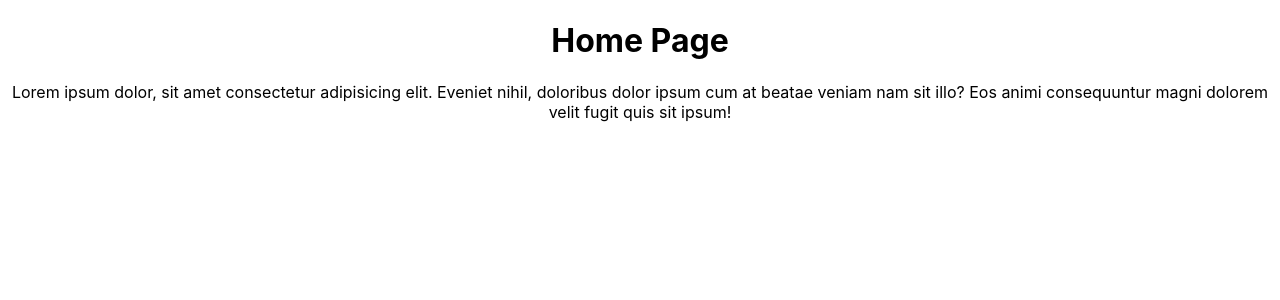
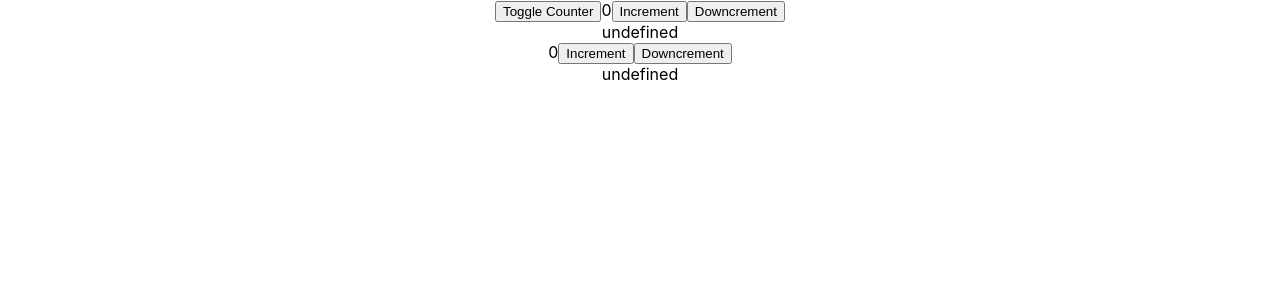
Before and after one commit to Almintas/React-Darbas, a React (Create React App) app: page / in a window 1280 px wide. Shown: the top 300 px of the page. Built offline with nearby package versions, Linux system fonts and the light colour scheme; no server answers.

Commit message:
4th commit

```diff
--- a/src/App.js
+++ b/src/App.js
@@ -1,11 +1,18 @@
+import { useState } from 'react';
 import './App.css';
-import { HomePage } from './Home Page/HomePage';
+import { Counter } from './Counter/Counter';
 
 function App() {
+  const [isCounterVisible, setIsCounterVisible] = useState(true);
+
+  const handleToggleCounter = () => {
+    setIsCounterVisible(!isCounterVisible);
+  }
   return (
     <div className="App">
-
-        <HomePage />
+      <button onClick={handleToggleCounter}>Toggle Counter</button>
+      {isCounterVisible && <Counter />}
+      <Counter />
     </div>
   );
 }
--- /dev/null
+++ b/src/Counter/Counter.jsx
@@ -0,0 +1,44 @@
+import { useEffect, useState } from "react";
+
+export const Counter = () => {
+    const [count, setCount] = useState(0); // [count, setCount]
+    const [todo, setTodo] = useState();
+    const [isLoading, setIsLoading] = useState();
+
+    const handleIncrement = () => {
+        setCount(count + 1);
+    }
+
+    const handleDowncrement = () => {
+        setCount(count - 1);
+    }
+
+    useEffect(() => {
+        setIsLoading(true);
+        fetch('https://jsonplaceholder.typicode.com/todos/1')
+            .then(response => response.json())
+            .then(json => {
+                setTodo(json);
+                setIsLoading(false);
+            })
+            .catch(() => {
+                setIsLoading(false);
+            });
+    }, []);
+
+    console.log(todo);
+
+    if (isLoading) {
+        return <div>Loading ...</div>
+    }
+
+return (
+    <>
+        <span>{count}</span>
+        <button onClick={(handleIncrement)}>Increment</button>
+        <button onClick={(handleDowncrement)}>Downcrement</button>
+        <div>{todo?.title}</div>
+        <div>{String(todo?.completed)}</div>
+    </>
+)
+};
--- a/src/Home Page/HomePage.jsx
+++ /dev/null
@@ -1,6 +0,0 @@
-import { Page } from '../Page/Page';
-
-export const HomePage = () => {
-    return <Page title='Home Page'>Lorem ipsum dolor, sit amet consectetur adipisicing elit. Eveniet nihil, doloribus dolor ipsum cum at beatae veniam nam sit illo? Eos animi consequuntur magni dolorem velit fugit quis sit ipsum!
-    </Page>
-}
--- a/src/Page/Page.jsx
+++ /dev/null
@@ -1,8 +0,0 @@
-export const Page = ({title = 'Default page', children}) => {
-    return (
-        <>
-        <h1>{title ? title : 'Default page title'} </h1>
-        {children}
-        </>
-    )
-};
```
